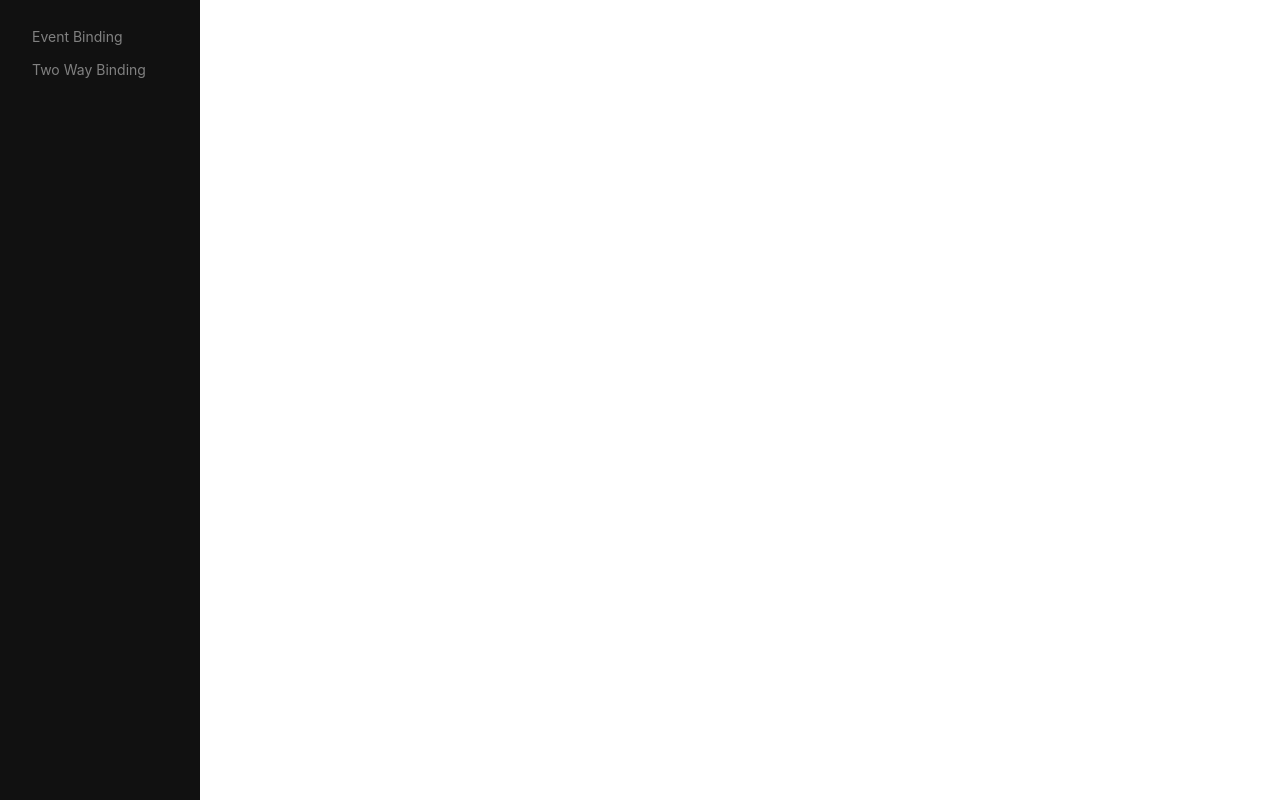
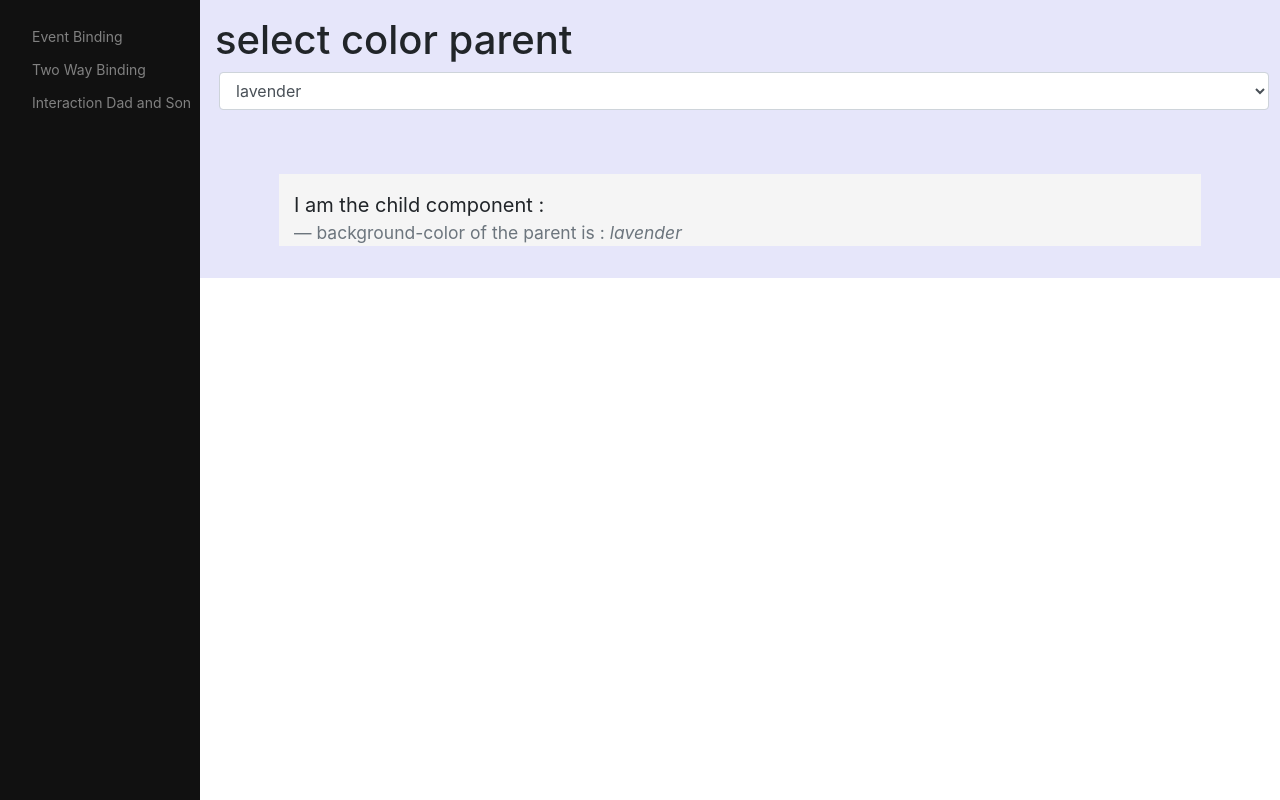
Before and after one commit to BenakbaReda/angular-gmc, an Angular app: page /InteractionDadSonComponent in a window 1280 px wide. Before the commit this address led to /. Built offline with nearby package versions, Linux system fonts and the light colour scheme.

Commit message:
Interaction Dad and Son Component checkpoint

```diff
--- a/src/app/app-routing.module.ts
+++ b/src/app/app-routing.module.ts
@@ -3,11 +3,12 @@ import { RouterModule, Routes } from '@angular/router';
 
 import { TwoWayDataBindingComponent } from "./two-way-data-binding/two-way-data-binding.component";
 import { EventBindingComponent } from "./event-binding/event-binding.component";
-
+import { InteractionDadSonComponent } from "./interaction-dad-son/interaction-dad-son.component";
 
 const routes: Routes = [
   {path:'EventBinding', component : EventBindingComponent},
   {path:'TwoWayDataBindingComponent', component : TwoWayDataBindingComponent},
+  {path:'InteractionDadSonComponent', component : InteractionDadSonComponent}
 
 ];
 
--- a/src/app/app.module.ts
+++ b/src/app/app.module.ts
@@ -7,13 +7,17 @@ import { NavBarComponent } from './nav-bar/nav-bar.component';
 import { EventBindingComponent } from './event-binding/event-binding.component';
 import { TwoWayDataBindingComponent } from './two-way-data-binding/two-way-data-binding.component';
 import { FormsModule } from '@angular/forms';
+import { InteractionDadSonComponent } from './interaction-dad-son/interaction-dad-son.component';
+import { ComponentSonComponent } from './component-son/component-son.component';
 
 @NgModule({
   declarations: [
     AppComponent,
     NavBarComponent,
     EventBindingComponent,
-    TwoWayDataBindingComponent
+    TwoWayDataBindingComponent,
+    InteractionDadSonComponent,
+    ComponentSonComponent
   ],
   imports: [
     BrowserModule,
--- /dev/null
+++ b/src/app/component-son/component-son.component.html
@@ -0,0 +1,11 @@
+<div class="container pt-3 "
+
+[style.background-color]="DivBgColor" >
+
+<blockquote class="blockquote">
+    <p class="mb-0">I am the child  component : </p>
+    <footer class="blockquote-footer">background-color of the parent is : <cite title="Source Title">{{NameParentColor}} </cite></footer>
+  </blockquote>
+
+
+</div>
--- /dev/null
+++ b/src/app/component-son/component-son.component.ts
@@ -0,0 +1,20 @@
+import { Component, Input, OnInit } from '@angular/core';
+
+@Component({
+  selector: 'app-component-son',
+  templateUrl: './component-son.component.html',
+  styleUrls: ['./component-son.component.css']
+})
+export class ComponentSonComponent implements OnInit {
+
+  @Input() NameParentColor:string ="unknown";
+
+  DivBgColor:string ="WhiteSmoke";
+
+
+  constructor() { }
+
+  ngOnInit(): void {
+  }
+
+}
--- /dev/null
+++ b/src/app/interaction-dad-son/interaction-dad-son.component.html
@@ -0,0 +1,23 @@
+
+
+
+<div class="container pt-3"  [style.background-color]="selectedColor.name"   >
+
+  <div class="form-group">
+
+    <h1>  select color parent  </h1>
+    <select   class="form-control   m-1"   [(ngModel)]="selectedColor">
+      <option *ngFor="let item of ColorObj" [ngValue]="item">
+           {{item.name}}
+       </option>
+    </select>
+
+  </div>
+  <div class="form-group  m-5 p-3 ">
+    <app-component-son [NameParentColor]="selectedColor.name"  ></app-component-son>
+
+
+  </div>
+
+
+</div>
--- /dev/null
+++ b/src/app/interaction-dad-son/interaction-dad-son.component.ts
@@ -0,0 +1,39 @@
+import { Component, OnInit } from '@angular/core';
+
+
+
+
+@Component({
+  selector: 'app-interaction-dad-son',
+  templateUrl: './interaction-dad-son.component.html',
+  styleUrls: ['./interaction-dad-son.component.css']
+})
+
+
+
+export class InteractionDadSonComponent implements OnInit {
+
+  selectedColor : ColorID;
+  ColorObj:Array<ColorID> = [
+    {id: 1, name: "lavender"},
+    {id: 2, name: "Blue"},
+    {id: 3, name: "Indigo"},
+    {id: 4, name: "LightCoral"},
+    {id: 5, name: "LightSalmon"}
+];
+
+
+
+  constructor( ) {
+    this.selectedColor = this.ColorObj[0];
+   }
+
+  ngOnInit(): void {
+  }
+
+}
+
+interface ColorID{
+  id:number;
+  name:string;
+}
--- a/src/app/nav-bar/nav-bar.component.html
+++ b/src/app/nav-bar/nav-bar.component.html
@@ -3,6 +3,6 @@
 
   <a routerLink= "/EventBinding">Event Binding</a>
   <a routerLink= "/TwoWayDataBindingComponent">Two Way Binding</a>
-
+  <a routerLink="/InteractionDadSonComponent">Interaction Dad and Son</a>
 
 </div>
```
Also changed, not shown: src/app/component-son/component-son.component.css (added), src/app/interaction-dad-son/interaction-dad-son.component.css (added), 2 other files (tests, documents, lock files or other folders).
